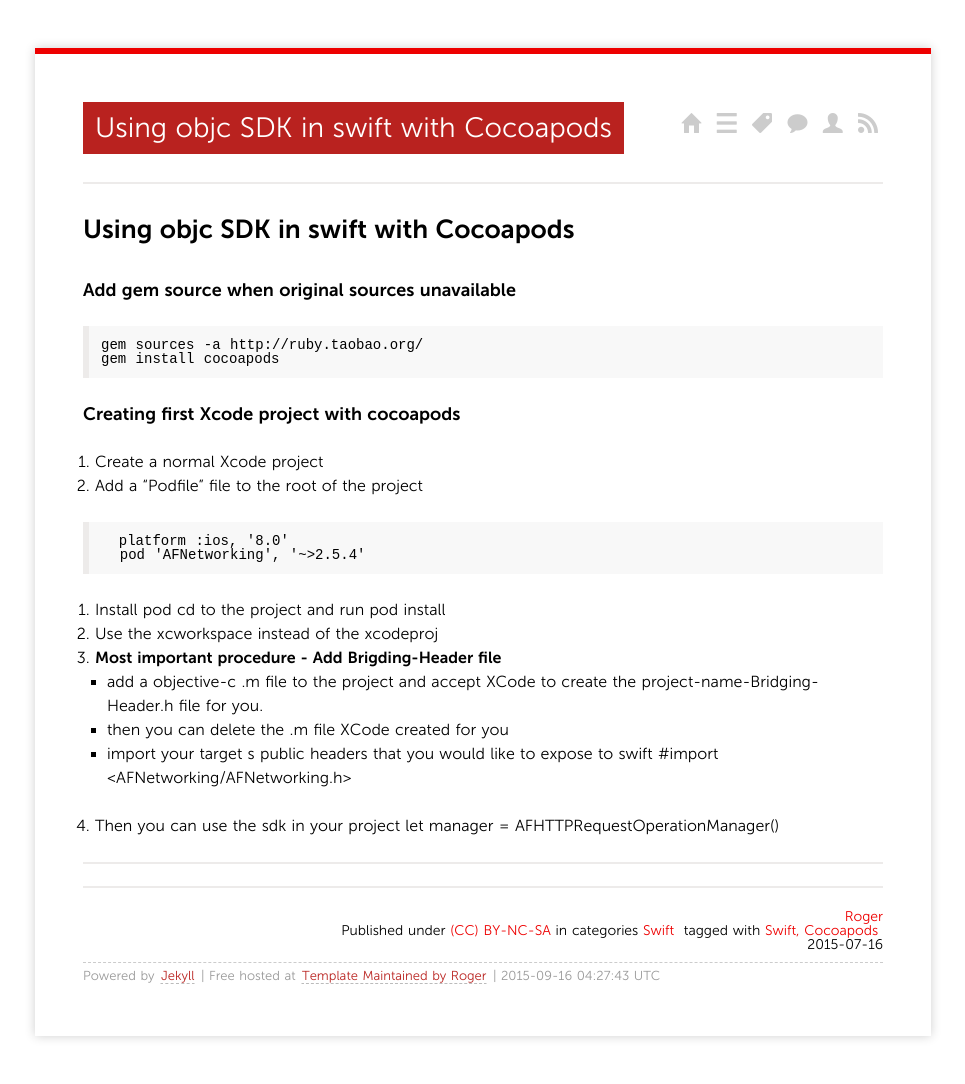
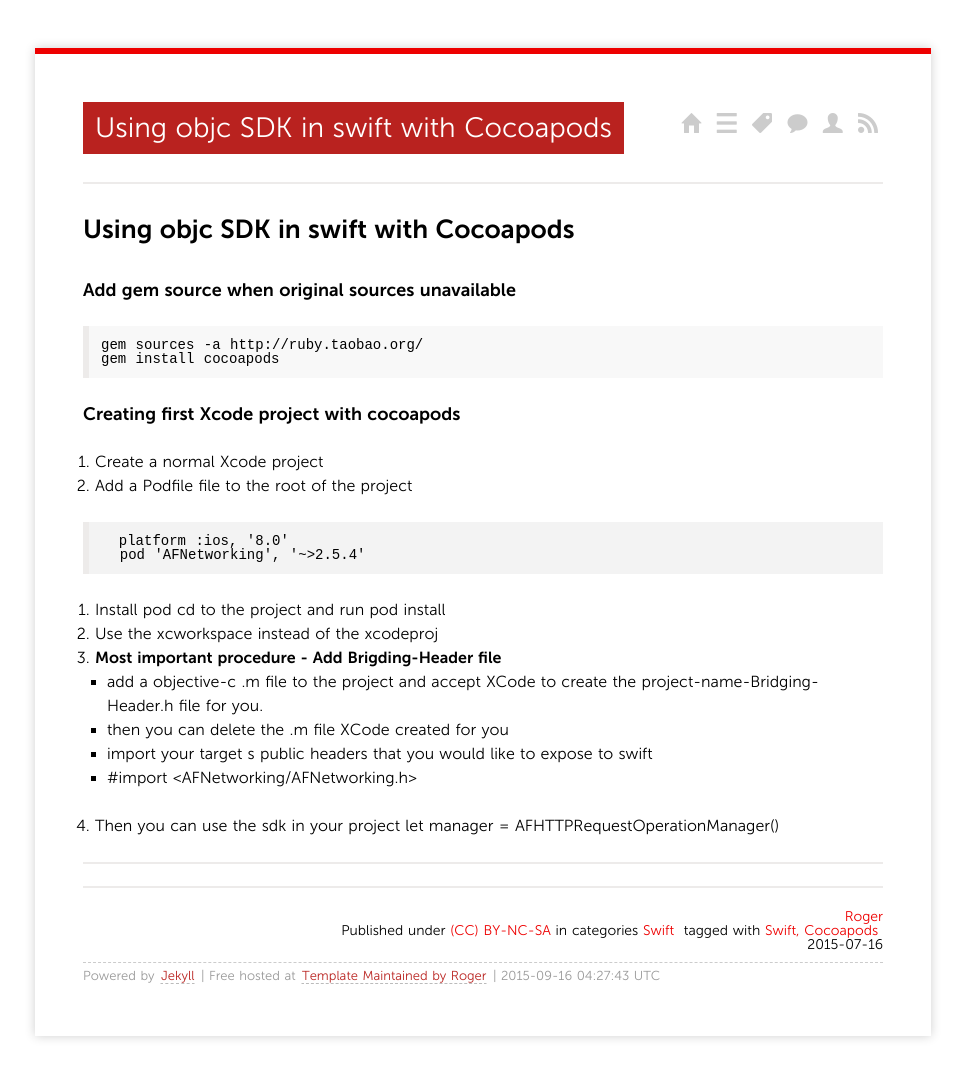
Before and after one commit to TJRoger/tjroger.github.io, a Jekyll site: the page built from _posts/2015/2015-07-16-Using-Objective-C-SDK-in-Swift-with-Cocoapods.md, in a window 1280 px wide. Shown: the whole page, without its empty margins (157-1122 px from the left). Built offline with Jekyll 4.4.1, drawn with Linux system fonts in a browser that asks for light colours; nearby versions of some CDN libraries; Markdown is read by kramdown in place of the engine named in the settings; comment, search, counter and statistics services are not loaded.

Commit message:
Update 2015-07-16-Using-Objective-C-SDK-in-Swift-with-Cocoapods.md

````diff
--- a/_posts/2015/2015-07-16-Using-Objective-C-SDK-in-Swift-with-Cocoapods.md
+++ b/_posts/2015/2015-07-16-Using-Objective-C-SDK-in-Swift-with-Cocoapods.md
@@ -17,9 +17,9 @@ gem install cocoapods
 ```
 ### Creating first Xcode project with cocoapods
 1. Create a normal Xcode project
-2. Add a "Podfile" file to the root of the project
+2. Add a `Podfile` file to the root of the project
 
-  ```
+  ```Podfile
   platform :ios, '8.0'
   pod 'AFNetworking', '~>2.5.4'
   ```
@@ -30,7 +30,7 @@ cd to the project and run `pod install`
   * add a objective-c `.m` file to the project and accept XCode to create the `project-name-Bridging-Header.h` file for you.
   * then you can delete the `.m` file XCode created for you
   * import your target s public headers that you would like to expose to swift
-  `#import <AFNetworking/AFNetworking.h>`
+  * `#import <AFNetworking/AFNetworking.h>`
 6. Then you can use the sdk in your project
 `let manager = AFHTTPRequestOperationManager()`
 
````
